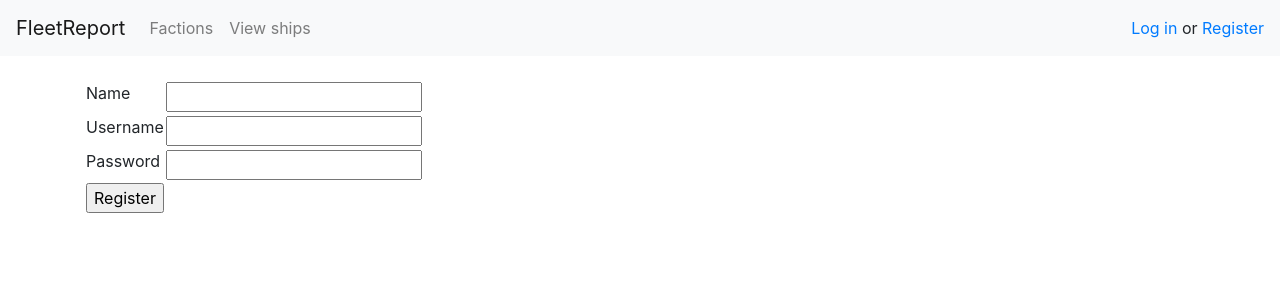
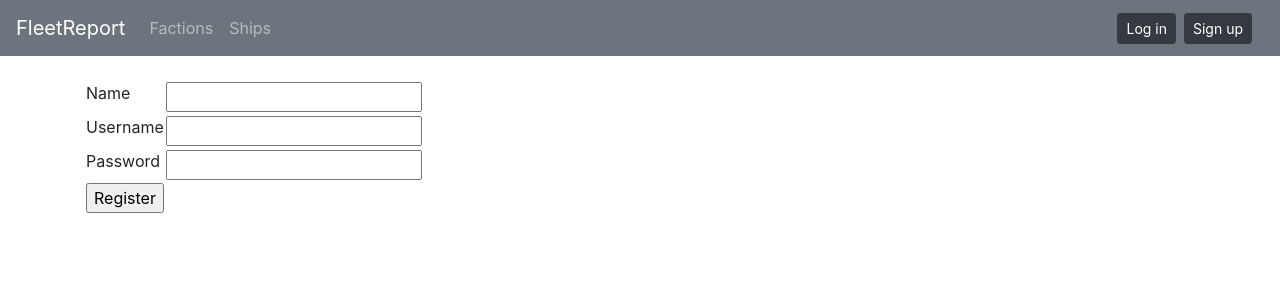
Before and after one commit to elucca/FleetReport, a Flask app: page /auth/newuser in a window 1280 px wide. Shown: the top 300 px of the page. Run offline with Flask 2, Linux system fonts and the light colour scheme; some libraries are stand-ins or nearby versions.

Commit message:
Improve navbar styling

```diff
--- a/application/templates/layout.html
+++ b/application/templates/layout.html
@@ -12,7 +12,7 @@
 
 <body>
   <!--Main navbar-->
-  <nav class="navbar navbar-expand-md navbar-light bg-light mb-4">
+  <nav class="navbar navbar-expand-md navbar-dark bg-secondary mb-4">
     <a class="navbar-brand" href="#">FleetReport</a>
     <button class="navbar-toggler" type="button" data-toggle="collapse" data-target="#navbarCollapse" aria-controls="navbarCollapse"
       aria-expanded="false" aria-label="Toggle navigation">
@@ -24,23 +24,31 @@
           <a class="nav-link" href="{{ url_for('factions_index') }} ">Factions</a>
         </li>
         <li class="nav-item">
-          <a class="nav-link" href="{{ url_for('ships_index') }} ">View ships</a>
+          <a class="nav-link" href="{{ url_for('ships_index') }} ">Ships</a>
         </li>
         {% if current_user.is_authenticated and current_user.role() == "ADMIN" %}
         <li class="nav-item">
-          <a class="nav-link" href="{{ url_for('ships_create_form') }} ">Add a ship</a>
+          <a class="nav-link" href="{{ url_for('ships_create_form') }} ">Add ship</a>
         </li>
         {% endif %}
       </ul>
-      <div class="form-inline mt-2 mt-md-0">
+      <div class="form-inline mx-2">
         {% if current_user.is_authenticated %}
-        <p></p>
-        <span>Logged in as {{ current_user.name }}.&nbsp</span><a href="{{ url_for('auth_logout') }}">Log out</a>
+        <div class="mx-2">
+          <span class="text-light">Logged in as {{ current_user.name }}.</span>
+        </div>
+
+        <a class="text-light" href="{{ url_for('auth_logout') }}">
+          <button type="button" class="btn btn-dark btn-sm mx-2">Log out</button>
+        </a>
         {% else %}
-        <a href="{{ url_for('auth_login') }}">Log in</a>
-        <!--There is probably a neater Bootstrap way to space things out.-->
-        <span>&nbsp;or&nbsp;</span>
-        <a href="{{ url_for('auth_newuser') }}">Register</a>
+        <a class="text-light" href="{{ url_for('auth_login') }}">
+          <button type="button" class="btn btn-dark btn-sm mx-1">Log in</button>
+        </a>
+
+        <a class="text-light" href="{{ url_for('auth_newuser') }}">
+          <button type="button" class="btn btn-dark btn-sm mx-1">Sign up</button>
+        </a>
         {% endif %}
       </div>
     </div>
```
